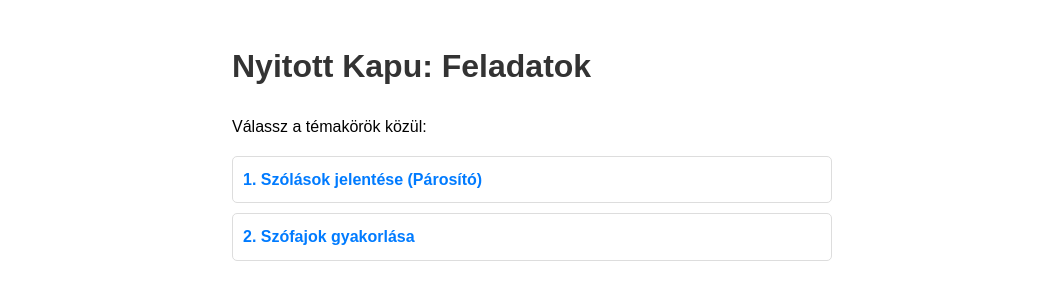
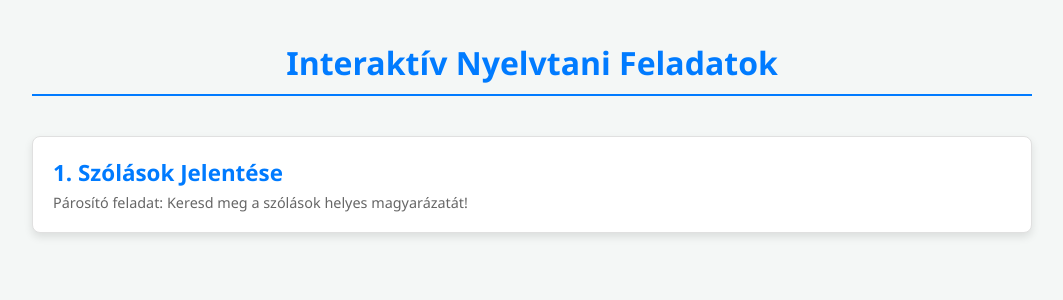
Before and after one commit to ot-gi/feladatok, a plain HTML site: page index.html in a window 1280 px wide. Shown: the whole page, without its empty margins (108-1171 px from the left). Drawn offline with Linux system fonts and the light colour scheme.

Commit message:
Update index.html

```diff
--- a/index.html
+++ b/index.html
@@ -2,31 +2,77 @@
 <html>
 <head>
     <meta charset="UTF-8">
-    <title>Feladatok Gyűjteménye</title>
+    <title>Interaktív Feladatok Gyűjteménye</title>
     <style>
-        body { font-family: Arial, sans-serif; line-height: 1.6; padding: 20px; max-width: 600px; margin: auto; }
-        h1 { color: #333; }
-        ul { list-style-type: none; padding: 0; }
-        li { margin-bottom: 10px; border: 1px solid #ddd; padding: 10px; border-radius: 5px; }
-        a { text-decoration: none; color: #007bff; font-weight: bold; }
-        a:hover { text-decoration: underline; }
+        body {
+            font-family: 'Segoe UI', Tahoma, Geneva, Verdana, sans-serif;
+            background-color: #f4f7f6;
+            color: #333;
+            margin: 0;
+            padding: 20px;
+        }
+        .container {
+            max-width: 1000px;
+            margin: 0 auto;
+        }
+        h1 {
+            text-align: center;
+            color: #007bff;
+            margin-bottom: 40px;
+            border-bottom: 2px solid #007bff;
+            padding-bottom: 10px;
+        }
+        .task-grid {
+            display: grid;
+            grid-template-columns: repeat(auto-fit, minmax(300px, 1fr)); /* 300px széles oszlopok, ha elfér */
+            gap: 20px;
+        }
+        .task-card {
+            background-color: #ffffff;
+            border: 1px solid #e0e0e0;
+            border-radius: 8px;
+            box-shadow: 0 4px 8px rgba(0, 0, 0, 0.1);
+            transition: transform 0.2s, box-shadow 0.2s;
+            overflow: hidden;
+        }
+        .task-card:hover {
+            transform: translateY(-5px);
+            box-shadow: 0 8px 16px rgba(0, 0, 0, 0.2);
+        }
+        .task-card a {
+            display: block;
+            padding: 20px;
+            text-decoration: none;
+            color: #333;
+        }
+        .task-title {
+            font-size: 1.4em;
+            font-weight: bold;
+            color: #007bff;
+            margin-bottom: 5px;
+        }
+        .task-desc {
+            font-size: 0.9em;
+            color: #666;
+        }
     </style>
 </head>
 <body>
 
-    <h1>Nyitott Kapu: Feladatok</h1>
+    <div class="container">
+        <h1>Interaktív Nyelvtani Feladatok</h1>
 
-    <p>Válassz a témakörök közül:</p>
+        <div class="task-grid">
 
-    <ul>
-        <li>
-            <a href="./szolasokjelentese/">1. Szólások jelentése (Párosító)</a>
-        </li>
+            <div class="task-card">
+                <a href="./szolasokjelentese/">
+                    <div class="task-title">1. Szólások Jelentése</div>
+                    <div class="task-desc">Párosító feladat: Keresd meg a szólások helyes magyarázatát!</div>
+                </a>
+            </div>
 
-        <li>
-            <a href="./szofajok/">2. Szófajok gyakorlása</a>
-        </li>
-    </ul>
+            </div>
+    </div>
 
 </body>
 </html>
```
